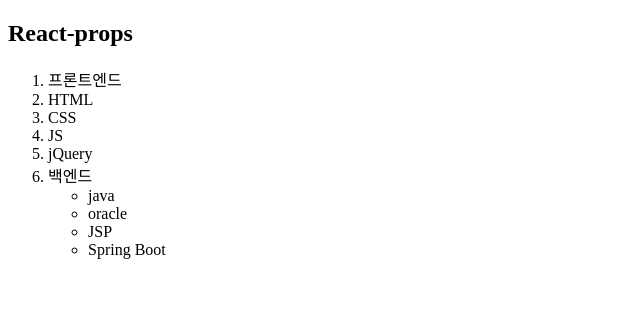
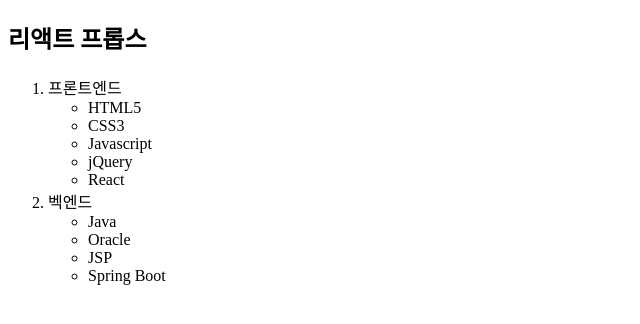
Before and after one commit to hanwooya361/2026B_react, a React (Vite) app: page / in a window 1280 px wide. Shown: the top 324 px of the page, without its empty margins (0-640 px from the left). Built offline with nearby package versions, Linux system fonts and the light colour scheme.

Commit message:
day01 5h

```diff
--- a/src/example/day01/Component4.jsx
+++ b/src/example/day01/Component4.jsx
@@ -1,44 +1,37 @@
-function FrontComp(props){
-    const liRows = [];  // 배열
-    for(let i=0; i<props.propData1.length; i++){
-        // 부모로부터 전달받은 props내 propData1 반복
-        liRows.push(<li key={i}>{props.propData1[i]}</li>);
-        // 배열명.push(값); 배열내 값 추가
+// Component4.jsx 만들고 87~88 코드 따라서 작성
+function FrontComp( props ){
+    const liRows = []; // 배열
+    for( let i = 0 ; i<props.propData1.length ; i++ ){
+        // 부모로 부터 전달받은 props내 propData1 반복
+        liRows.push( <li key={i} >{ props.propData1[i] } </li> )
+        // 배열명.push( 값 ); // 배열내 값 추가
     }
-    return (<>
-        <li>{props.frTitle}</li>
-        <ui>
-            {liRows}
-        </ui>
+    return(<>
+        <li>{props.frTitle}</li>  <ul>  { liRows }  </ul>
+    </>)
+}
+// 원래 props 객체인데 구조분해 하여 propData2 변수와 baTitle 변수로 각각 저장
+function BackComp( { propData2 , baTitle } ){
+    const liRows = [];
+    for( let i = 0 ; i<propData2.length ; i++ ){
+        liRows.push( <li key={i} >{ propData2[i] } </li> )
+    }
+    return(<>
+        <li>{ baTitle }</li>  <ul>  { liRows }  </ul>
     </>)
 }
 
-// 원래 props 객체인데 구조분해해 propData2,baTitle 변수로 각각 저장
-const BackComp = ({propData2, baTitle}) => {
-    const liRows = [];
-    for(let i=0; i<propData2.length; i++){
-        // 부모로부터 전달받은 props내 propData1 반복
-        liRows.push(<li key={i}>{propData2[i]}</li>);
-        // 배열명.push(값); 배열내 값 추가
-    }
-    return(<>
-        <li>{baTitle}</li>
-        <ul>
-            {liRows}
-        </ul>
-    </>)
-}
-
-export default function Component4(){
-    // *추후에 연동할 백엔드와통신 axios*
-    const frontData = ['HTML', 'CSS', 'JS', 'jQuery'];
-    const backData = ['java', 'oracle', 'JSP', 'Spring Boot'];
-    return(<>
+// App -> Component4
+export default function Component4( props ){
+    // *추후에 연동할 백엔드 와 통신 AXIOS *
+    const frontData = [ 'HTML5', 'CSS3' , 'Javascript', 'jQuery', "React" ];
+    const backData = [ 'Java' , 'Oracle' , 'JSP' , 'Spring Boot'  ]
+    return (<>
         <div>
-            <h2>React-props</h2>
+            <h2> 리액트 프롭스 </h2>
             <ol>
-                <FrontComp propData1={frontData} frTitle="프론트엔드"></FrontComp>
-                <BackComp propData2={backData} baTitle="백엔드"/>
+                <FrontComp propData1={frontData} frTitle="프론트엔드"/>
+                <BackComp propData2={backData} baTitle="벡엔드" />
             </ol>
         </div>
     </>)
```
